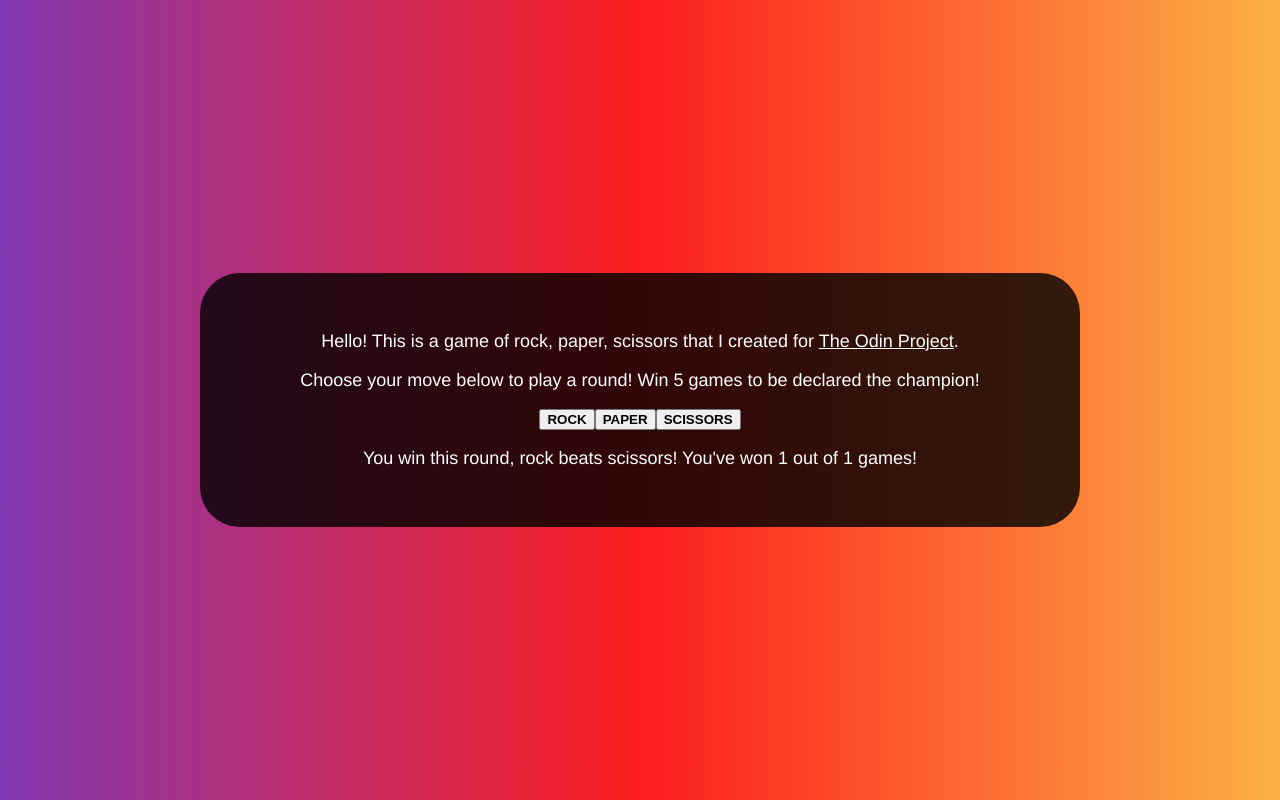
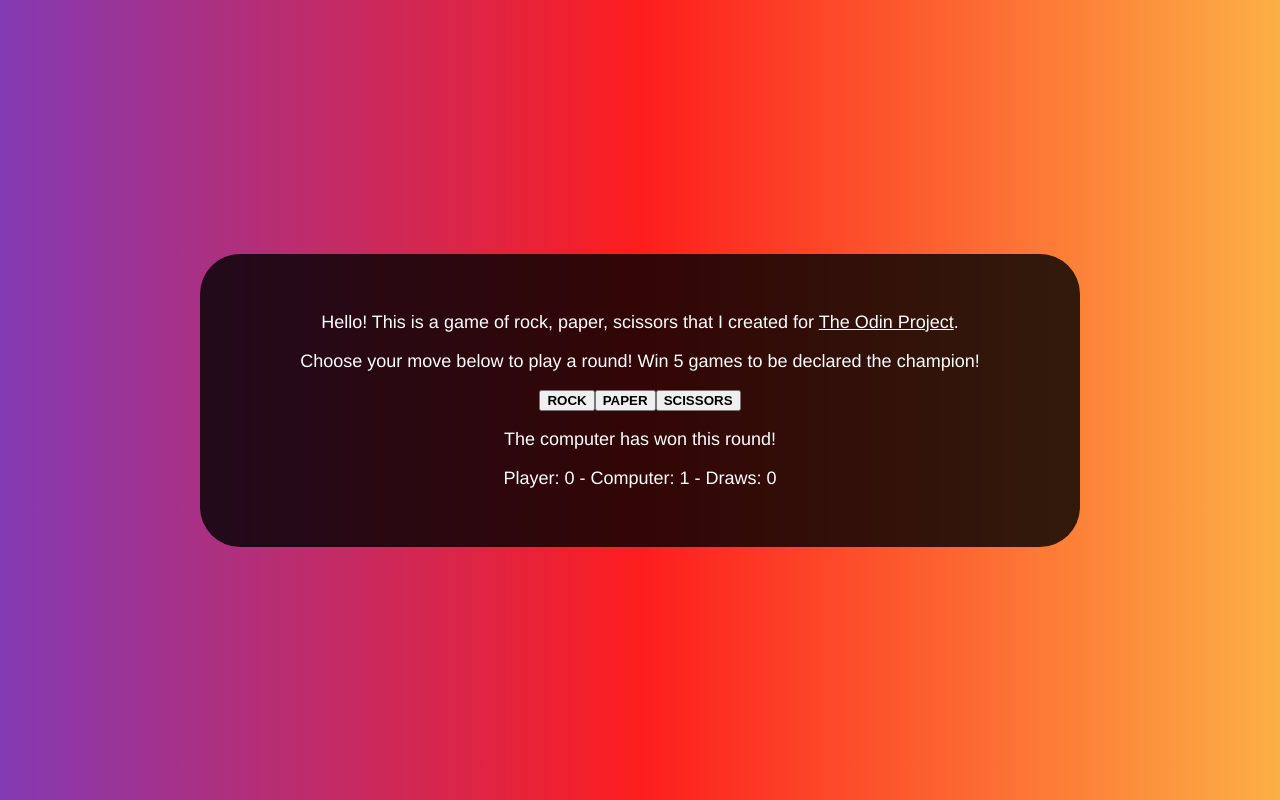
Before and after one commit to DylanJacobson/rock-paper-scissors, a plain HTML site: page index.html in a window 1280 px wide. Both pictures are taken after a click on the button "ROCK". Drawn offline with Linux system fonts and the light colour scheme.

Commit message:
Simplifies and separates functions

```diff
--- a/index.html
+++ b/index.html
@@ -8,7 +8,8 @@
       <p>Hello! This is a game of rock, paper, scissors that I created for <a href="https://www.theodinproject.com/">The Odin Project</a>.</p>
       <p>Choose your move below to play a round! Win 5 games to be declared the champion!</p>
       <button id="rock">ROCK</button><button id="paper">PAPER</button><button id="scissors">SCISSORS</button>
-      <p id="results">Your results will appear here!</p>
+      <p id="results">Your results will appear here.</p>
+      <p id="score">Player: 0 - Computer: 0 - Draws - 0</p>
     </div>
     <script src="script.js"></script>
   </body>
--- a/script.js
+++ b/script.js
@@ -1,8 +1,12 @@
-const resultsDisplay = document.getElementById("results");
+const resultDisplay = document.getElementById("results");
+const scoreDisplay = document.getElementById("score");
 const buttons = document.querySelectorAll("button");
-let gamesPlayed = 0;
-let gamesWon = 0;
-let gamesLost = 0;
+let gameScore = {
+  player: 0,
+  computer: 0,
+  draw: 0,
+};
+
 
 const reloadLink = document.createElement('a');
 reloadLink.textContent = "Play again?";
@@ -10,54 +14,71 @@ reloadLink.addEventListener('click', function () {
   location.reload();
 });
 
-let replaceSpan = document.getElementById("replace");
-function computerMove() {
+document.querySelectorAll('button').forEach(button => {
+  button.addEventListener('click', function () {
+    playRound(this.id);
+  });
+});
+
+function playRound(playerChoice) {
+  const computerChoice = computerChoiceMaker();
+
+  const roundResult = compareChoices(playerChoice, computerChoice);
+
+  if (roundResult === 'player') {
+    gameScore.player++;
+  } else if (roundResult === 'computer') {
+    gameScore.computer++;
+  } else {
+    gameScore.draw++;
+  }
+
+  if (gameScore.player >= 5) {
+    endGame("player");
+  } else if (gameScore.computer >= 5) {
+    endGame("computer");
+  } else {
+    renderRound(roundResult);
+  }
+}
+
+function computerChoiceMaker() {
   let moves = ["rock", "paper", "scissors"];
   return moves[Math.floor(Math.random()*moves.length)];
 }
 
-function resultText(result, playerChoice, computerChoice) {
-  if (result == true) {
-    return "You win this round, " + playerChoice + " beats " + computerChoice + "!";
-  } else if (result == false) {
-    return "You lose this round, " + computerChoice + " beats " + playerChoice + "!";
-  }
-}
+function compareChoices(playerChoice, computerChoice) {
+  if (playerChoice === computerChoice) return "draw";
 
-function playRound(playerChoice) {
-  let computerChoice = computerMove();
-  playerChoice = playerChoice.toLowerCase();
-  if (playerChoice === computerChoice) return "It's a draw! You both chose " + playerChoice + ".";
-
-  if (playerChoice === 'rock' && computerChoice === 'scissors' ||
-      playerChoice === 'paper' && computerChoice === 'rock' ||
-      playerChoice === 'scissors' && computerChoice === 'paper') {
-        gamesWon += 1;
-        return resultText(true, playerChoice, computerChoice);
+  if ((playerChoice === 'rock' && computerChoice === 'scissors') ||
+      (playerChoice === 'paper' && computerChoice === 'rock') ||
+      (playerChoice === 'scissors' && computerChoice === 'paper')) {
+        return "player";
       } else {
-        gamesLost += 1;
-        return resultText(false, playerChoice, computerChoice);
+        return "computer";
       }
 }
 
-for (i = 0; i < buttons.length; i++) {
-  buttons[i].addEventListener('click', function (event) {
-    gamesPlayed += 1;
-    let result = playRound(this.textContent);
-    if (gamesWon < 5 && gamesLost < 5) {
-      resultsDisplay.textContent = result + " You've won " + gamesWon + " out of " + gamesPlayed + " games!";
-    } else if (gamesWon >= 5) {
-      resultsDisplay.textContent = result + " You've won 5 games, you're the champion! ";
-      resultsDisplay.appendChild(reloadLink);
-      document.querySelectorAll('button').forEach(button => {
-        button.disabled = true;
-      });
-    } else if (gamesLost >= 5) {
-      resultsDisplay.textContent = result + " I've won 5 games, I'm the champion! ";
-      resultsDisplay.appendChild(reloadLink);
-      document.querySelectorAll('button').forEach(button => {
-        button.disabled = true;
-      });
-    }
+function renderRound(roundResult) {
+  if (roundResult === "draw") {
+    resultDisplay.textContent = "It's a draw!"
+  } else {
+    resultDisplay.textContent = `The ${roundResult} has won this round!`;
+  }
+  updateScoreDisplay();
+}
+
+function updateScoreDisplay() {
+  scoreDisplay.textContent = `Player: ${gameScore.player} - Computer: ${gameScore.computer} - Draws: ${gameScore.draw}`
+}
+
+function endGame(champion) {
+  resultDisplay.textContent = `The ${champion} has won 5 rounds, they are the champion! `
+  resultDisplay.appendChild(reloadLink);
+
+  updateScoreDisplay();
+
+  document.querySelectorAll('button').forEach(button => {
+    button.disabled = true;
   });
 }
```
